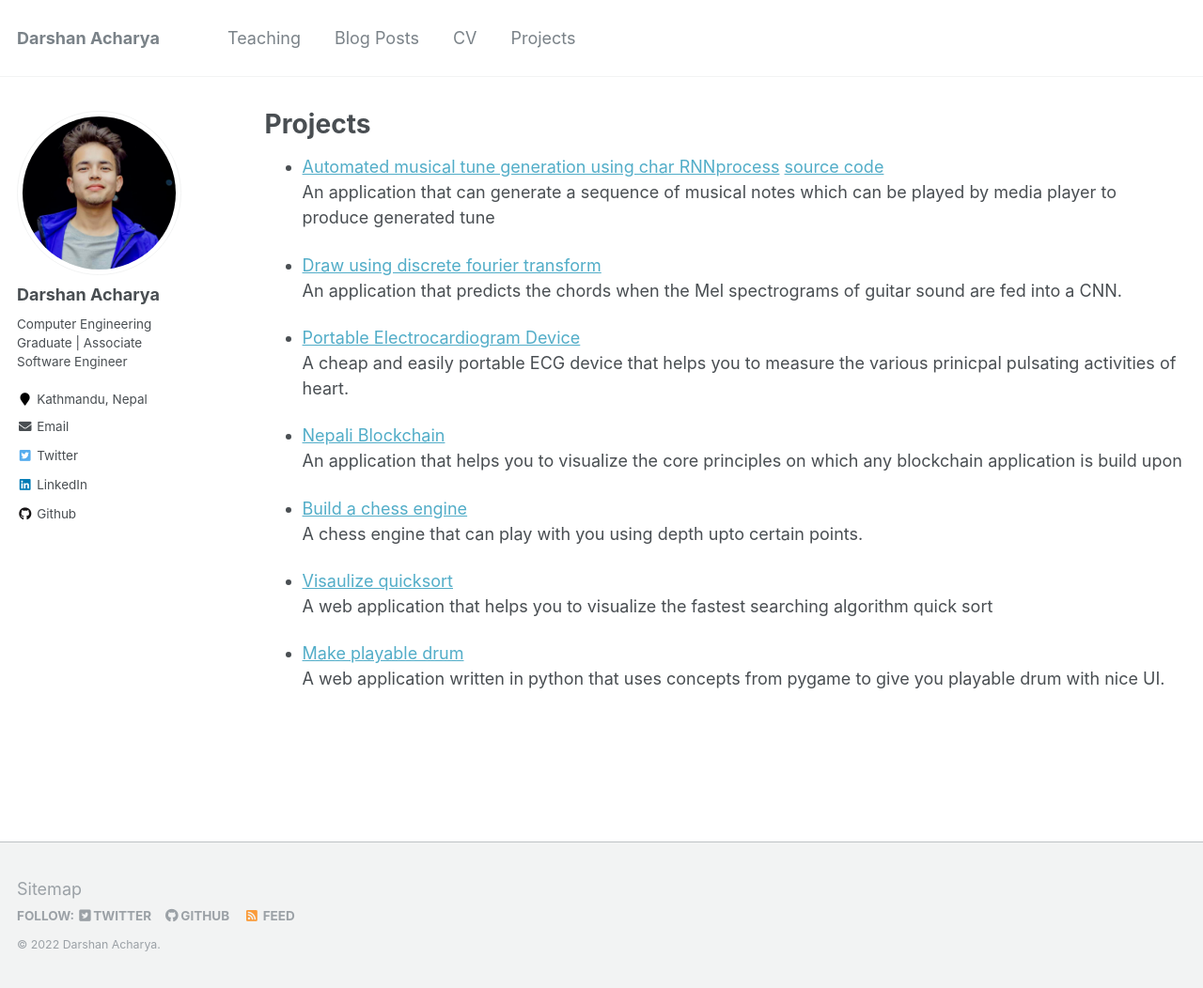
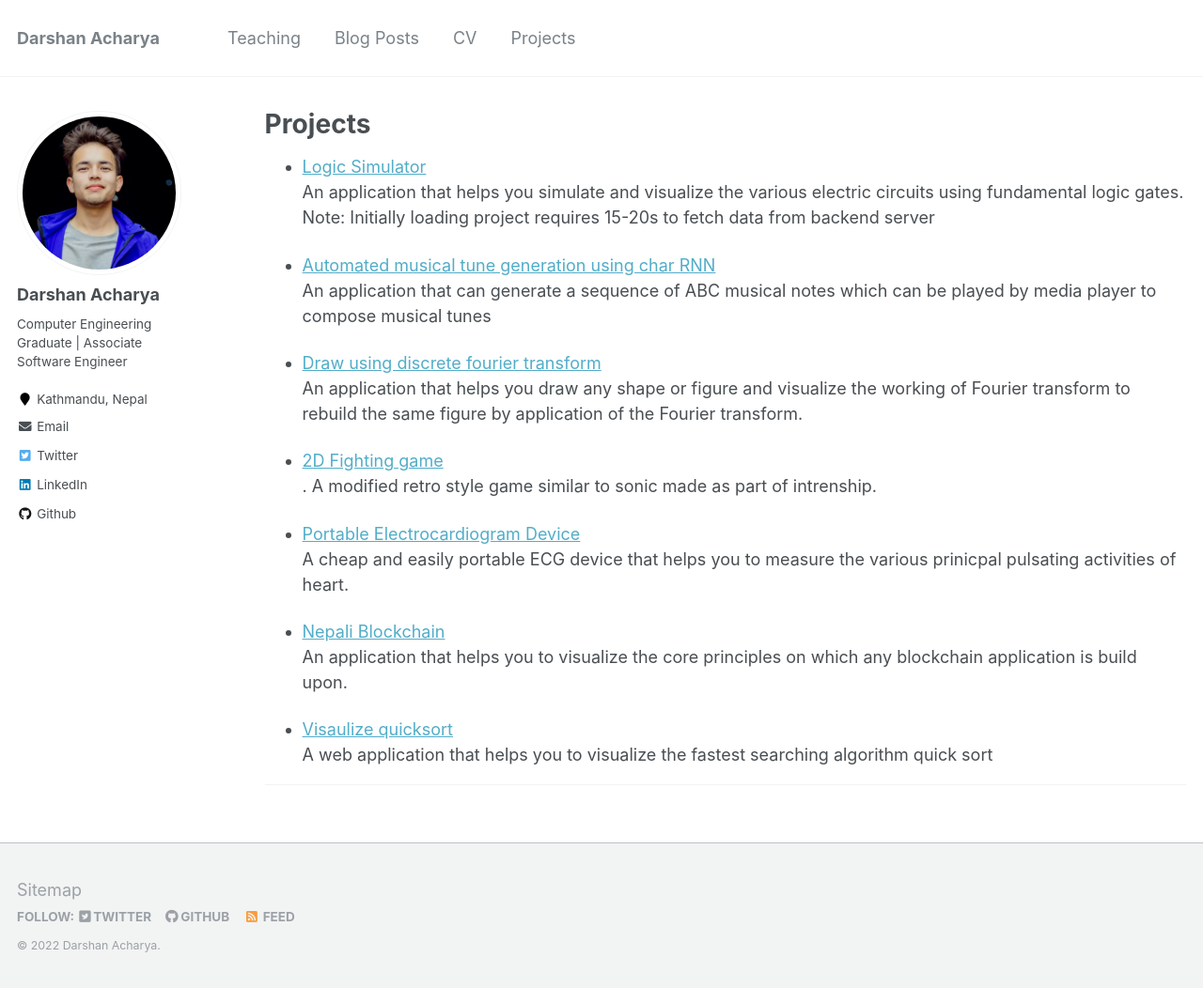
Before and after one commit to acharyadarshan/acharyadarshan.github.io, a Jekyll site: the page built from _pages/projects.md, in a window 1280 px wide and 1052 px high. Shown: the whole window at 94% size. Built offline with Jekyll 4.4.1, drawn with Linux system fonts in a browser that asks for light colours.

Commit message:
projects update

```diff
--- a/_pages/projects.md
+++ b/_pages/projects.md
@@ -5,23 +5,29 @@ permalink: /projects/
 author_profile: true
 ---
 
-- [Automated musical tune generation using char RNN](https://github.com/acharyadarshan/Nepali_Plagiarism_Detection)[process](https://acharyadarshan.github.io/2020/03/web-pelican-intro/) [source code](https://github.com/acharyadarshan/Automated-musical-tune-generation-using-char-RNN)<br>
-An application that can generate a sequence of musical notes which can be played by media player to produce generated tune
+- [Logic Simulator ](https://logic-circuit-simulator-frontend.darshanacharya.repl.co/)<br>
+  An application that helps you simulate and visualize the various electric circuits using fundamental logic gates.
+  Note: Initially loading project requires 15-20s to fetch data from backend server
 
-- [Draw using discrete fourier transform](https://discretefouriervisualize.netlify.app/)<br>
-An application that predicts the chords when the Mel spectrograms of guitar sound are fed into a CNN.
+- [Automated musical tune generation using char RNN](https://acharyadarshan.github.io/2020/03/web-pelican-intro/)<br>
+  An application that can generate a sequence of ABC musical notes which can be played by media player to compose musical tunes
+
+- [Draw using discrete fourier transform](https://drawusing-fourier.netlify.app/)<br>
+  An application that helps you draw any shape or figure and visualize the working of Fourier transform to rebuild the same figure by application of the Fourier transform.
+
+- [2D Fighting game ](https://2d-1.darshanacharya.repl.co/)<br>.
+  A modified retro style game similar to sonic made as part of intrenship.
 
 - [Portable Electrocardiogram Device ](https://acharyadarshan.netlify.app/projects.html)<br>
-A cheap and easily portable ECG device that helps you to measure the various prinicpal pulsating activities of heart.
+  A cheap and easily portable ECG device that helps you to measure the various prinicpal pulsating activities of heart.
 
 - [Nepali Blockchain](https://nepaliblockchain.netlify.app/)<br>
-An application that helps you to visualize the core principles on which any blockchain application is build upon
+  An application that helps you to visualize the core principles on which any blockchain application is build upon.
 
-- [Build a chess engine](https://github.com/acharyadarshan/autocar/)<br>
-  A chess engine that can play with you using depth upto certain points.
+<!-- - [Make playable drum](https://github.com/acharyadarshan/MathMate)<br>
+  A web application written in python that uses concepts from pygame to give you playable drum with nice UI. -->
 
 - [Visaulize quicksort](https://visualizequicksort.netlify.app/)<br>
-A web application that helps you to visualize the fastest searching algorithm quick sort
+  A web application that helps you to visualize the fastest searching algorithm quick sort
 
-- [Make playable drum](https://github.com/acharyadarshan/MathMate)<br>
-A web application written in python that uses concepts from pygame to give you playable drum with nice UI.
+---
```
